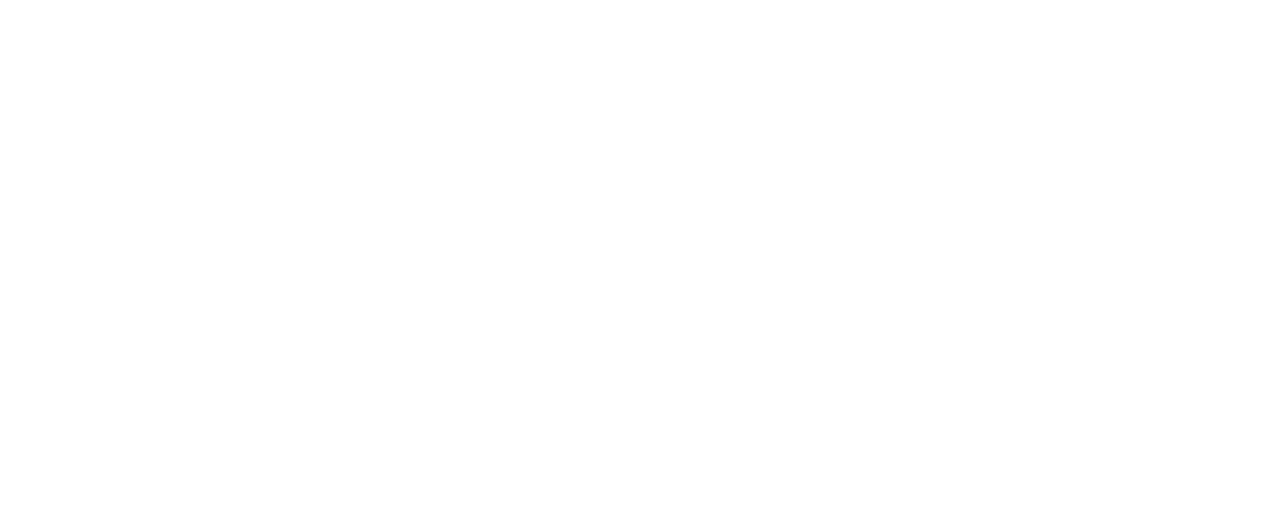
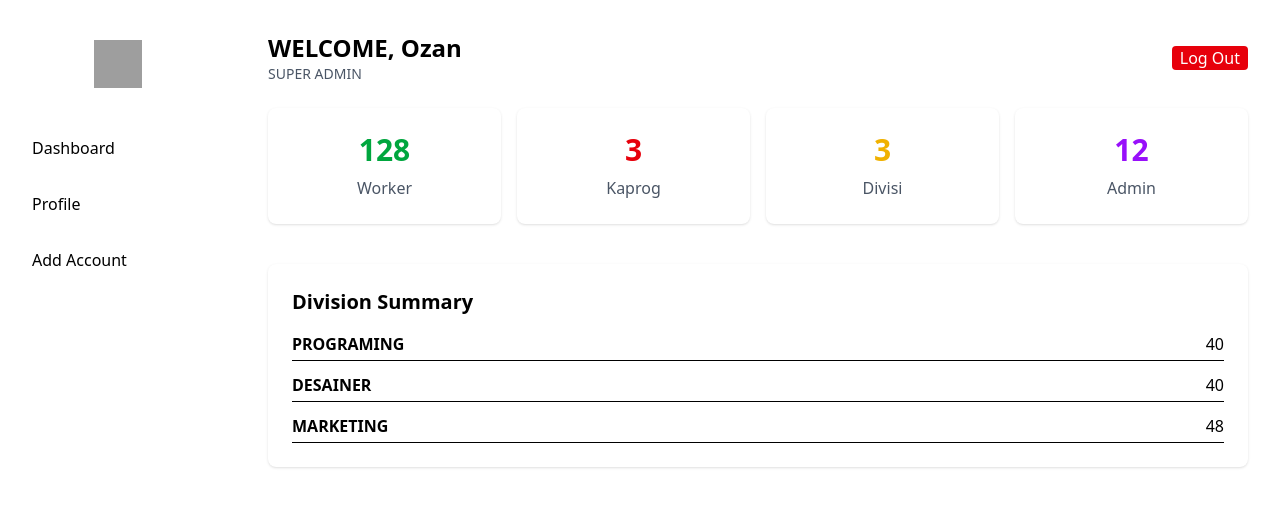
Before and after one commit to alfauzanadzan/absen-api, a Nuxt app in the folder frontend-app/: page /superadmin/super in a window 1280 px wide. Before the commit this address had no page. Shown: the top 506 px of the page. Built offline with nearby package versions, Linux system fonts and the light colour scheme; grey boxes are pictures that could not be loaded.

Commit message:
w45ehgetr

```diff
--- /dev/null
+++ b/frontend-app/pages/admin/admin.vue
@@ -0,0 +1,119 @@
+<script setup lang="ts">
+definePageMeta({
+  middleware: ["role"], // middleware cek role
+})
+
+import { ref, onMounted, onBeforeUnmount } from "vue"
+const { user, loadUser, logout } = useAuth()
+
+// State jam realtime
+const time = ref("")
+let interval: NodeJS.Timer | null = null
+
+const updateClock = () => {
+  const now = new Date()
+  time.value = now.toLocaleTimeString([], {
+    hour: "2-digit",
+    minute: "2-digit",
+    second: "2-digit",
+  })
+}
+
+// Saat mount, load user + jalankan jam
+onMounted(async () => {
+  await loadUser() // ambil user dari DB / API
+  updateClock()
+  interval = setInterval(updateClock, 1000)
+})
+
+onBeforeUnmount(() => {
+  if (interval) clearInterval(interval)
+})
+
+// --- ACTION KE DATABASE ---
+const checkIn = async () => {
+  try {
+    await $fetch("/api/attendance/checkin", { method: "POST" })
+    alert("Check-in berhasil!")
+  } catch (err) {
+    console.error(err)
+    alert("Gagal check-in")
+  }
+}
+
+const checkOut = async () => {
+  try {
+    await $fetch("/api/attendance/checkout", { method: "POST" })
+    alert("Check-out berhasil!")
+  } catch (err) {
+    console.error(err)
+    alert("Gagal check-out")
+  }
+}
+</script>
+
+<template>
+  <div class="flex h-screen bg-white-100">
+    <!-- Sidebar -->
+    <aside class="w-60 bg-white p-6 flex flex-col shadow-md">
+      <!-- Logo -->
+
+
+      <!-- Menu -->
+      <nav class="flex flex-col space-y-2">
+        <NuxtLink to="/admin/admin" class="p-2 rounded hover:bg-gray-200">Dashboard</NuxtLink>
+        <NuxtLink to="/admin/profiladmin" class="p-2 rounded hover:bg-gray-200">Profile</NuxtLink>
+        <NuxtLink to="/admin/employees" class="p-2 rounded hover:bg-gray-200">Employees</NuxtLink>
+        <NuxtLink to="/admin/attendance" class="p-2 rounded hover:bg-gray-200">Attendance</NuxtLink>
+        <NuxtLink to="/admin/schedule" class="p-2 rounded hover:bg-gray-200">Schedule</NuxtLink>
+        <NuxtLink to="/admin/reports" class="p-2 rounded hover:bg-gray-200">Reports</NuxtLink>
+      </nav>
+    </aside>
+
+    <!-- Main Content -->
+    <main class="flex-1 p-8 overflow-y-auto">
+      <!-- Header -->
+      <div class="flex justify-between items-center mb-6">
+        <div>
+          <h2 class="text-2xl font-bold">WELCOME, {{ user?.username }}</h2>
+          <p class="text-sm text-gray-600 uppercase">{{ user?.role }}</p>
+        </div>
+
+        <!-- Jam + Logout -->
+        <div class="flex items-center gap-4">
+          <button
+            @click="logout"
+            class="bg-red-600 text-white px-3 py-1 rounded hover:bg-red-700 transition"
+          >
+            Log Out
+          </button>
+        </div>
+      </div>
+
+      <!-- Clock + Actions -->
+      <div class="flex flex-col items-center justify-center mt-20">
+        <!-- Jam besar -->
+        <p class="text-6xl font-bold">{{ time }}</p>
+
+        <!-- Status (contoh statis, bisa ambil dari DB juga) -->
+        <p class="mt-4 text-gray-600">You have not checked in today</p>
+
+        <!-- Tombol aksi -->
+        <div class="flex gap-4 mt-6">
+          <button
+            @click="checkIn"
+            class="bg-blue-500 text-white font-semibold px-6 py-2 rounded hover:bg-blue-600 transition"
+          >
+            Check In
+          </button>
+          <button
+            @click="checkOut"
+            class="bg-red-600 text-white font-semibold px-6 py-2 rounded hover:bg-red-700 transition"
+          >
+            Check Out
+          </button>
+        </div>
+      </div>
+    </main>
+  </div>
+</template>
--- a/frontend-app/pages/dashboard/admin.vue
+++ /dev/null
@@ -1,15 +0,0 @@
-<script setup lang="ts">
-definePageMeta({
-  middleware: ["role"]
-})
-
-const { user, loadUser } = useAuth()
-onMounted(() => loadUser())
-</script>
-
-<template>
-  <div class="p-8">
-    <h1 class="text-3xl font-bold">Admin Dashboard</h1>
-    <p class="mt-4">Selamat datang, {{ user?.username }} (Role: {{ user?.role }})</p>
-  </div>
-</template>
--- a/frontend-app/pages/dashboard/super.vue
+++ /dev/null
@@ -1,15 +0,0 @@
-<script setup lang="ts">
-definePageMeta({
-  middleware: ["role"] // middleware role.ts
-})
-
-const { user, loadUser } = useAuth()
-onMounted(() => loadUser())
-</script>
-
-<template>
-  <div class="p-8">
-    <h1 class="text-3xl font-bold">Super Admin Dashboard</h1>
-    <p class="mt-4">Selamat datang, {{ user?.username }} (Role: {{ user?.role }})</p>
-  </div>
-</template>
--- a/frontend-app/pages/login.vue
+++ b/frontend-app/pages/login.vue
@@ -21,11 +21,11 @@ const handleLogin = async () => {
 
     // 🔹 Redirect sesuai role
     if (user.role === "SUPER_ADMIN") {
-      router.push("/dashboard/super")
+      router.push("/superadmin/super")
     } else if (user.role === "ADMIN") {
-      router.push("/dashboard/admin")
+      router.push("/admin/admin")
     } else if (user.role === "KAPROG") {
-      router.push("/dashboard/kaprog")
+      router.push("/kaprog/kaprog")
     } else {
       router.push("/") // fallback
     }
--- /dev/null
+++ b/frontend-app/pages/superadmin/super.vue
@@ -0,0 +1,115 @@
+<template>
+  <div class="flex h-screen bg-white-100">
+    <!-- Sidebar -->
+    <aside class="w-59 bg-white-100 p-6 flex flex-col">
+      <!-- Logo -->
+      <div class="flex items-center justify-center h-20 mb-6">
+        <img src="/images/logo wikrama.jpg" alt="Logo" class="h-12 w-12" />
+      </div>
+
+      <!-- Menu -->
+      <nav class="flex flex-col space-y-4">
+        <a href="/dashboard" class="p-2 rounded hover:bg-gray-400">Dashboard</a>
+        <a href="/superadmin/profilsuperadmin" class="p-2 rounded hover:bg-gray-400">Profile</a>
+        <a href="/superadmin/addaccount" class="p-2 rounded hover:bg-gray-400">Add Account</a>
+      </nav>
+    </aside>
+
+    <!-- Main Content -->
+          <main class="flex-1 p-8 overflow-y-auto">
+            <!-- Header -->
+            <div class="flex justify-between items-center mb-6 relative">
+        <div>
+          <h2 class="text-2xl font-bold">WELCOME, Ozan</h2>
+          <p class="text-sm text-gray-600">SUPER ADMIN</p>
+        </div>
+
+        <!-- Tombol Log Out selalu muncul -->
+        <button
+          @click="logout"
+          class="bg-red-600 text-white px-2 py- rounded hover:bg-red-700 transition"
+        >
+          Log Out
+        </button>
+      </div>
+
+      <!-- Stats Cards -->
+      <div class="grid grid-cols-4 gap-4 mb-10">
+        <div class="bg-white p-6 rounded-lg text-center shadow">
+          <p class="text-3xl font-bold text-green-600">128</p>
+          <p class="mt-2 text-gray-600">Worker</p>
+        </div>
+        <div class="bg-white p-6 rounded-lg text-center shadow">
+          <p class="text-3xl font-bold text-red-600">3</p>
+          <p class="mt-2 text-gray-600">Kaprog</p>
+        </div>
+        <div class="bg-white p-6 rounded-lg text-center shadow">
+          <p class="text-3xl font-bold text-yellow-500">3</p>
+          <p class="mt-2 text-gray-600">Divisi</p>
+        </div>
+        <div class="bg-white p-6 rounded-lg text-center shadow">
+          <p class="text-3xl font-bold text-purple-600">12</p>
+          <p class="mt-2 text-gray-600">Admin</p>
+        </div>
+      </div>
+
+      <!-- Division Summary -->
+      <div class="bg-white p-6 rounded-lg shadow mb-10">
+        <h2 class="text-xl font-bold mb-4">Division Summary</h2>
+        <div class="space-y-3">
+          <div class="flex justify-between border-b pb-1">
+            <span class="font-semibold">PROGRAMING</span>
+            <span>40</span>
+          </div>
+          <div class="flex justify-between border-b pb-1">
+            <span class="font-semibold">DESAINER</span>
+            <span>40</span>
+          </div>
+          <div class="flex justify-between border-b pb-1">
+            <span class="font-semibold">MARKETING</span>
+            <span>48</span>
+          </div>
+        </div>
+      </div>
+    </main>
+  </div>
+</template>
+
+<script setup>
+import { ref, onMounted, onBeforeUnmount } from "vue"
+
+const time = ref("")
+const dropdownOpen = ref(false)
+
+let interval = null
+
+// Update clock function
+const updateClock = () => {
+  const now = new Date()
+  time.value = now.toLocaleTimeString([], {
+    hour: "2-digit",
+    minute: "2-digit",
+    second: "2-digit",
+  })
+}
+
+onMounted(() => {
+  updateClock()
+  interval = setInterval(updateClock, 1000)
+})
+
+onBeforeUnmount(() => {
+  clearInterval(interval)
+})
+
+// Toggle dropdown
+const toggleDropdown = () => {
+  dropdownOpen.value = !dropdownOpen.value
+}
+
+// Logout action (dummy)
+const logout = () => {
+  alert("Logout berhasil!")
+  navigateTo("/login")
+}
+</script>
```
Also changed, not shown: frontend-app/pages/kaprog/kaprog.vue (renamed from frontend-app/pages/dashboard/kaprog.vue), 2 other files (tests, documents, lock files or other folders).
